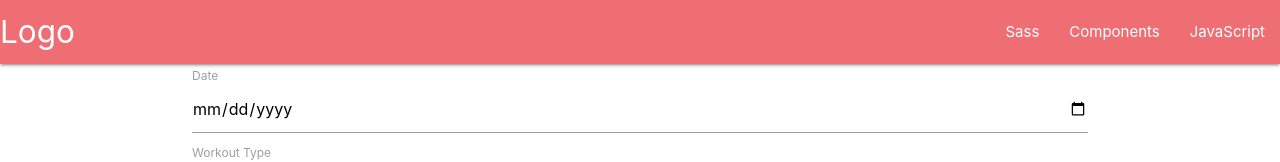
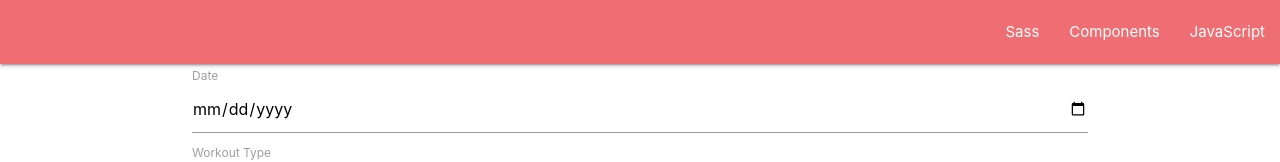
Before and after one commit to cossentino/fit-tracker-frontend, a React (Create React App) app: page /workouts/create in a window 1280 px wide. Shown: the top 162 px of the page. Built offline with nearby package versions, Linux system fonts and the light colour scheme.

Commit message:
successfully set up new workout form submission

```diff
--- a/src/App.js
+++ b/src/App.js
@@ -4,9 +4,9 @@ import {
   BrowserRouter as Router,
   Switch,
   Route,
-  Link,
-  useRouteMatch,
-  useParams
+  // Link,
+  // useRouteMatch,
+  // useParams
 } from "react-router-dom";
 import CreateWorkoutForm from './components/CreateWorkoutForm';
 
--- a/src/components/CreateWorkoutForm.js
+++ b/src/components/CreateWorkoutForm.js
@@ -26,14 +26,14 @@ class CreateWorkoutForm extends Component {
   }
 
   handleSubmit = e => {
-
+    e.preventDefault()
     const configurationObject = {
       method: "POST",
       headers: {
         "Content-Type": "application/json",
         "Accept": "application/json"
       },
-      body: {...this.state}
+      body: JSON.stringify({ ...this.state, user_id: 1 })
     };
 
     fetch('http://localhost:3000/api/v1/users/1/workouts', configurationObject)
--- a/src/components/NavBar.js
+++ b/src/components/NavBar.js
@@ -4,7 +4,7 @@ const NavBar = props => {
   return (
     <nav>
       <div className="nav-wrapper">
-        <a href="#" className="brand-logo">Logo</a>
+        {/* <a href="#" className="brand-logo">Logo</a> */}
         <ul id="nav-mobile" className="right hide-on-med-and-down">
           <li><a href="sass.html">Sass</a></li>
           <li><a href="badges.html">Components</a></li>
--- a/src/containers/homeContainer.js
+++ b/src/containers/homeContainer.js
@@ -2,7 +2,7 @@ import React, { Component } from 'react'
 import fetchWorkouts from '../actions/fetchWorkouts'
 import { connect } from 'react-redux'
 import Workout from '../components/Workout'
-import NavBar from '../components/NavBar'
+
 
 
 class HomeContainer extends Component {
```
